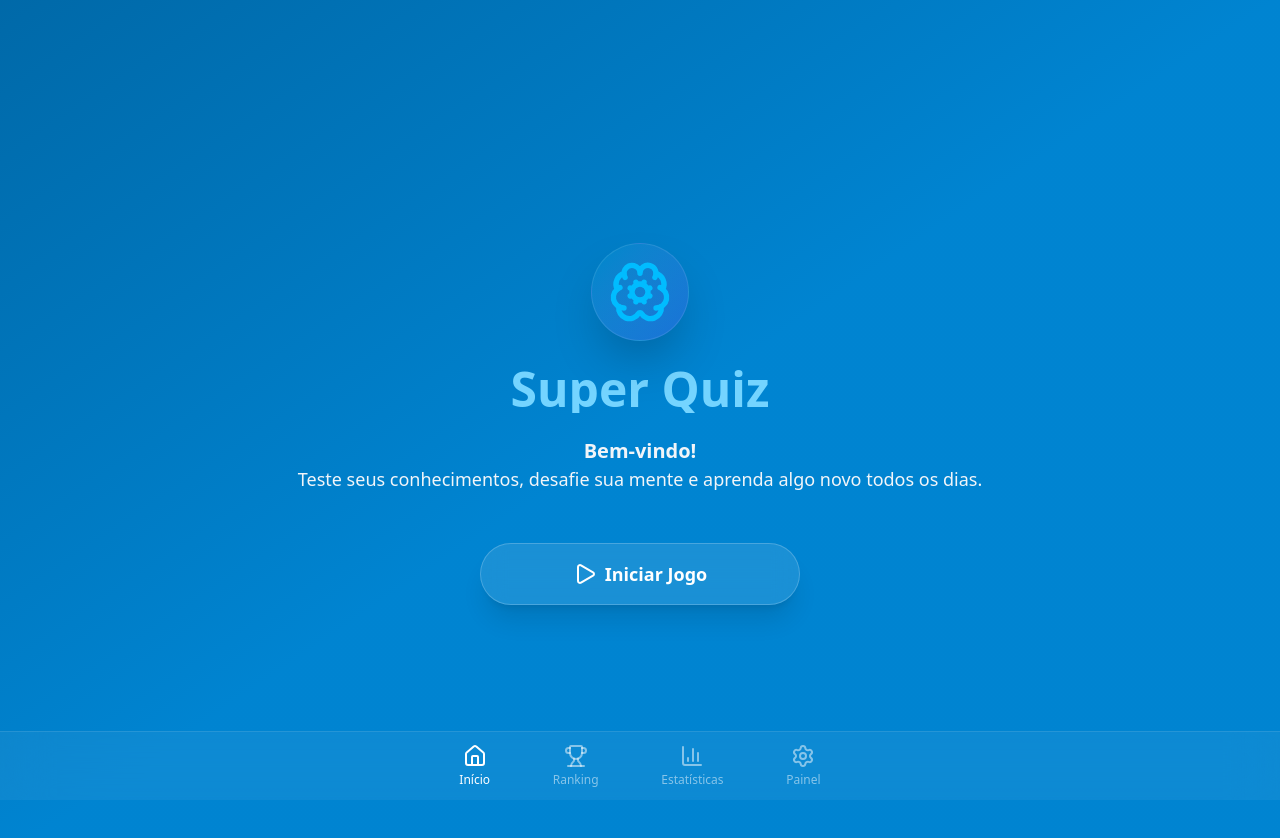
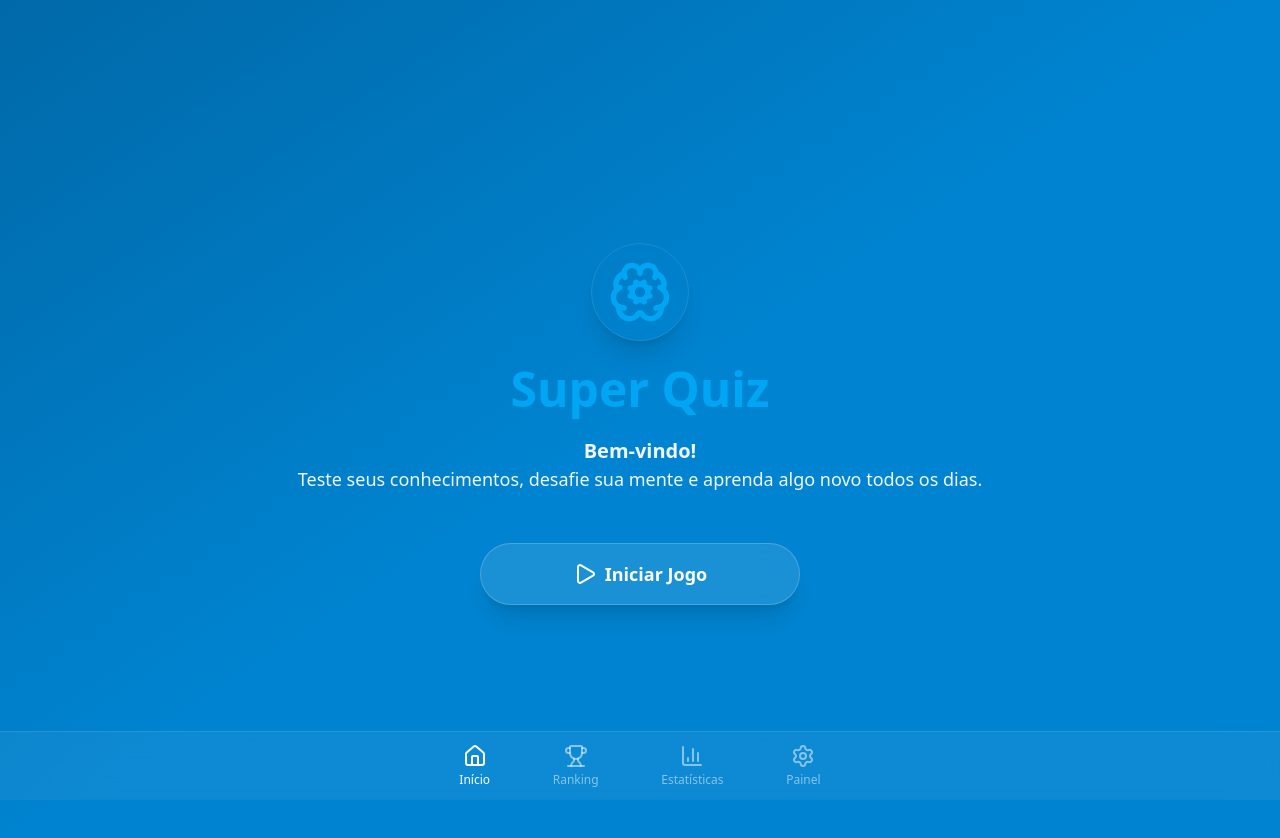
Before and after one commit to carlus2512-ops/superquiz, a React (Vite) app: page / in a window 1280 px wide. Shown: the top 838 px of the page. Built offline with nearby package versions, Linux system fonts and the light colour scheme; no server answers; the database is empty.

Commit message:
Update Welcome.tsx

```diff
--- a/src/components/Welcome.tsx
+++ b/src/components/Welcome.tsx
@@ -55,12 +55,12 @@ export default function Welcome() {
         className="text-center max-w-4xl w-full"
       >
         <div className="flex justify-center mb-6 pt-12">
-          <div className="bg-gradient-to-br from-cyan-500/20 to-violet-600/20 p-4 rounded-full border border-white/10 shadow-2xl">
-            <BrainCog size={64} className="text-sky-400" />
+          <div className=" p-4 rounded-full bg-sky/5 backdrop-blur border border-white/10 shadow-xl">
+            <BrainCog size={64} className="text-sky-500" />
           </div>
         </div>
 
-        <h1 className="text-5xl md:text-5xl font-black mb-6 text-transparent bg-clip-text bg-sky-300">
+        <h1 className="text-5xl md:text-5xl font-black mb-6 text-sky-500 bg-clip-text shadow-2x1">
           Super Quiz
         </h1>
         <p className="text-slate-100 text-base sm:text-lg md:text-xl text-center font-bold">
```
